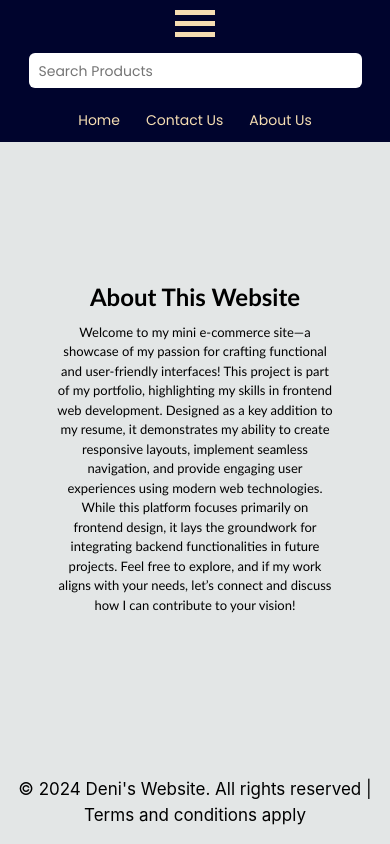
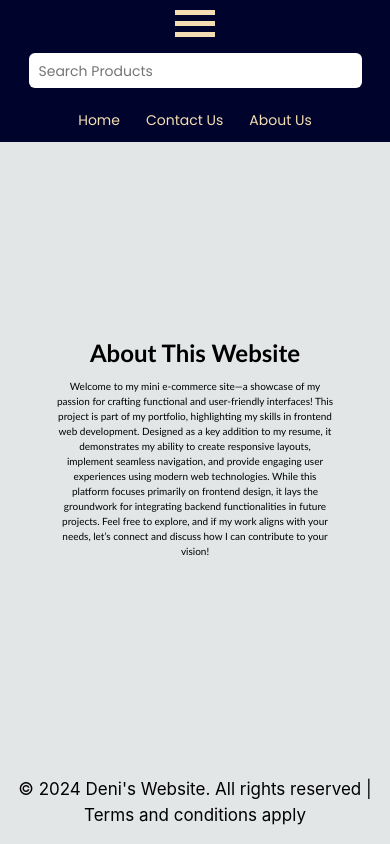
Before and after one commit to Denybix/my-e-commerce-site, a React (Vite) app: page /about in a window 390 px wide. Built offline with nearby package versions, Linux system fonts and the light colour scheme; no server answers.

Commit message:
Update Commit

```diff
--- a/src/About.css
+++ b/src/About.css
@@ -51,7 +51,7 @@
 
     .about-container {
         padding: 1rem;
-        font-size: 13px;
+        font-size: 10px;
         margin-top: 2rem;
         margin-bottom: 2rem;
     }
```
